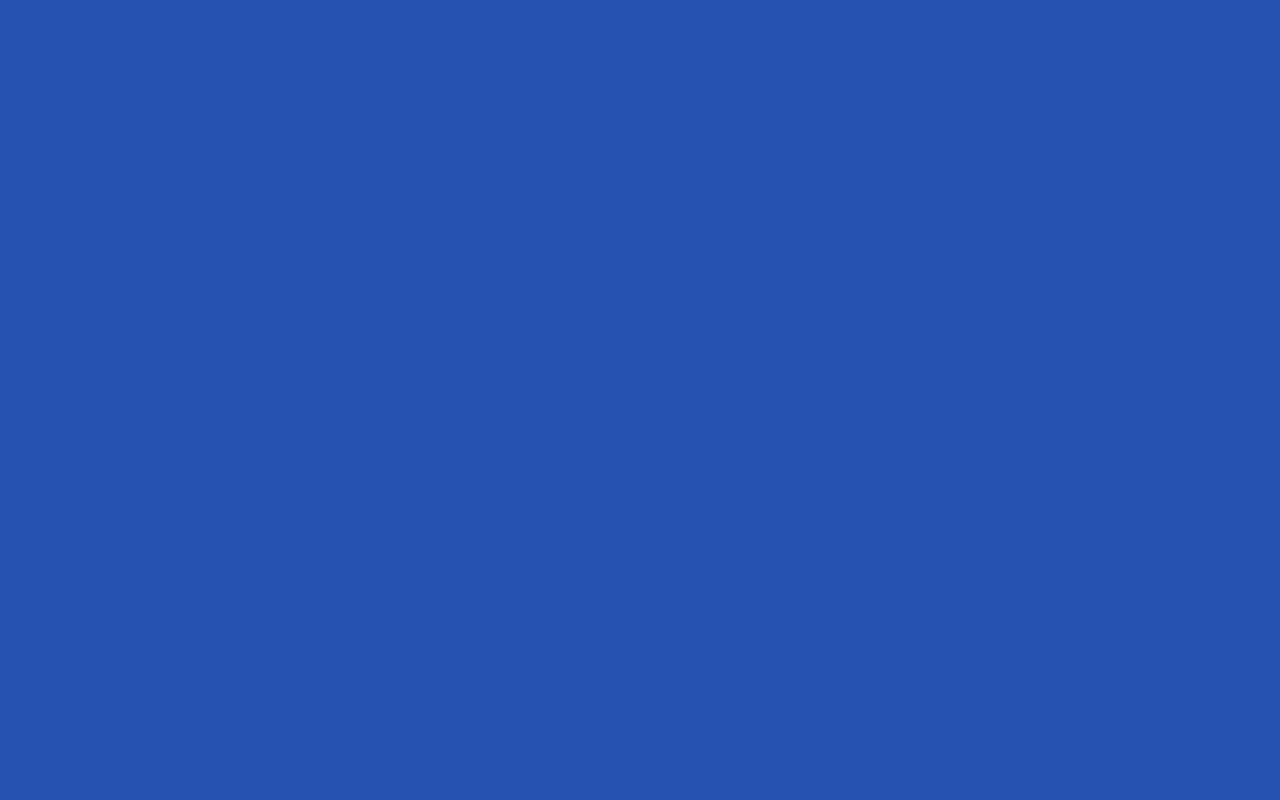
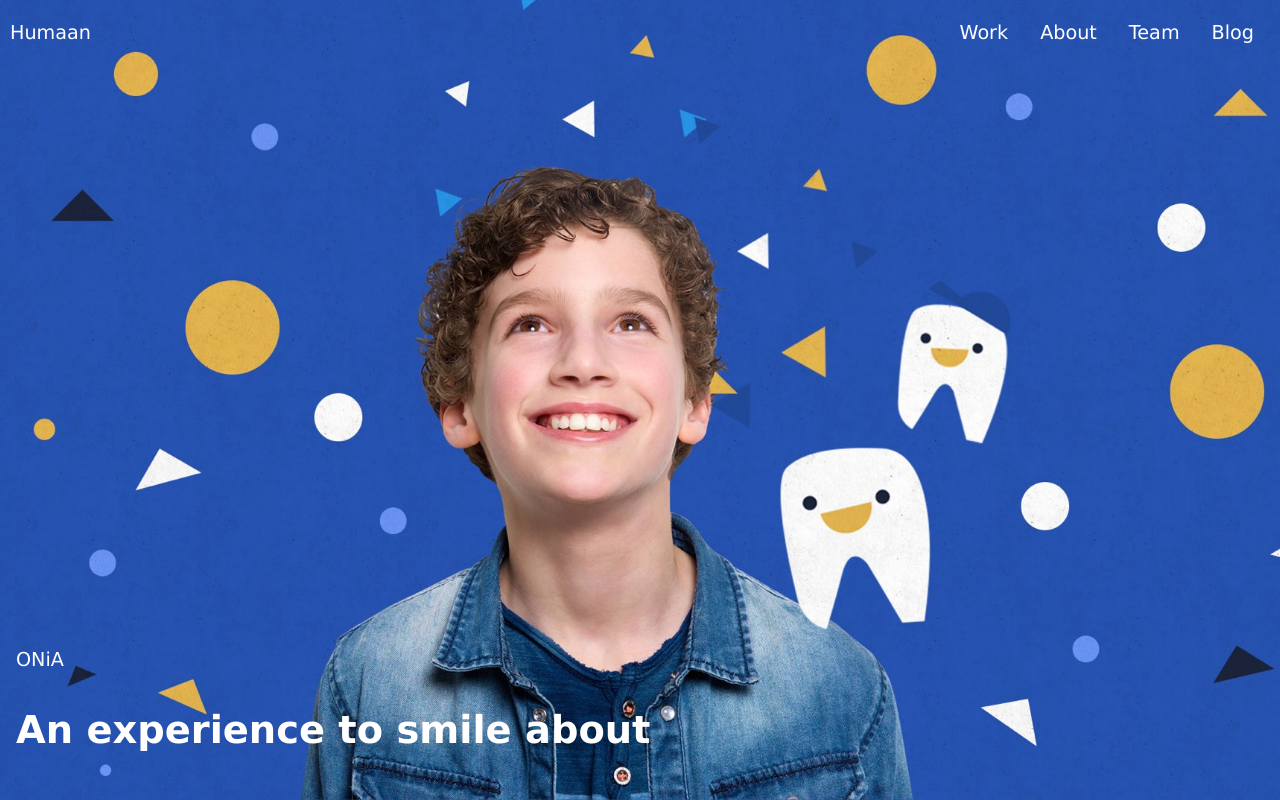
Before and after one commit to Ddiaalv/katas-layout, a React (Create React App) app: page / in a window 1280 px wide. Built offline with nearby package versions, Linux system fonts and the light colour scheme.

Commit message:
:lipstick: Header

```diff
--- a/src/App.tsx
+++ b/src/App.tsx
@@ -1,7 +1,12 @@
 import "./App.css";
+import { Header } from "./components/Header/Header";
 
 function App() {
-  return <div className="App"></div>;
+  return (
+    <div className="App">
+      <Header />
+    </div>
+  );
 }
 
 export default App;
--- /dev/null
+++ b/src/components/Header/Header.module.css
@@ -0,0 +1,103 @@
+header {
+  background: url("/public/img/giorgio-trovato-7bw3REiKLI0-unsplash.jpg")
+    no-repeat center center;
+  background-size: cover;
+  height: 100vh;
+  display: grid;
+  grid-template-columns: repeat(2, 1fr);
+  grid-template-rows: auto 1fr auto;
+  grid-template-areas:
+    "nav nav nav"
+    "space space space"
+    "title title title";
+}
+
+.header_title {
+  grid-area: title;
+  padding: 1rem;
+  align-content: center;
+}
+
+.navbar_header {
+  display: flex;
+  justify-content: space-between;
+  align-items: center;
+  grid-area: nav;
+  padding: 0 10px;
+}
+
+.menu_nav {
+  background: var(--dark-blue-color);
+  position: fixed;
+  z-index: 9998;
+  inset: 0 0 0 0;
+  display: flex;
+  flex-direction: column;
+  align-items: center;
+  justify-content: center;
+}
+
+.menu_nav a {
+  color: var(--white-color);
+  text-decoration: none;
+}
+
+.item_nav {
+  margin: 1rem;
+}
+
+.menu_nav[data-visible="false"] {
+  display: none;
+}
+
+.menu_nav[data-visible="true"] {
+  display: flex;
+}
+
+.mobile_toggle_icon {
+  position: fixed;
+  z-index: 9999;
+  width: 2rem;
+  height: 2rem;
+  right: 1rem;
+  top: 1rem;
+  cursor: pointer;
+}
+
+.mobile_toggle_icon[mobile-show="true"] {
+  background: url("/public/img/icon-menu-cross.png");
+}
+
+.mobile_toggle_icon[mobile-show="false"] {
+  background: url("/public/img/icon-menu-hamburguer.png");
+}
+
+.mobile_toggle_icon[mobile-show] {
+  background-repeat: no-repeat;
+  background-position: center center;
+}
+
+@media (min-width: 768px) {
+  .mobile_toggle_icon {
+    display: none;
+  }
+
+  .menu_nav {
+    display: flex;
+    position: inherit;
+    inset: inherit;
+    flex-direction: inherit;
+  }
+
+  .menu_nav {
+    display: flex;
+    background: transparent;
+    position: inherit;
+    inset: inherit;
+    flex-direction: inherit;
+  }
+
+  .menu_nav[data-visible] {
+    display: flex;
+  }
+}
--- /dev/null
+++ b/src/components/Header/Header.tsx
@@ -0,0 +1,40 @@
+import { FC, useState } from "react";
+import styles from "./Header.module.css";
+
+export const Header: FC = () => {
+  const [hideMenu, setHideMenu] = useState(false);
+  const toggleMenu = () => setHideMenu(!hideMenu);
+
+  return (
+    <header className={styles.styled}>
+      <div className={styles.navbar_header}>
+        <p>Humaan</p>
+        <div
+          className={styles.mobile_toggle_icon}
+          onClick={() => toggleMenu()}
+          mobile-show={hideMenu.toString()}
+        />
+        <nav className={styles.menu_nav} data-visible={hideMenu}>
+          <a href="/">
+            <span className={styles.item_nav}>Work</span>
+          </a>
+          <a href="/">
+            <span className={styles.item_nav}>About</span>
+          </a>
+          <a href="/">
+            <span className={styles.item_nav}>Team</span>
+          </a>
+          <a href="/">
+            <span className={styles.item_nav}>Blog</span>
+          </a>
+        </nav>
+      </div>
+      <div className={styles.header_title}>
+        <p>ONiA</p>
+        <h1>An experience to smile about</h1>
+      </div>
+    </header>
+  );
+};
+
+Header.displayName = "Header";
```
